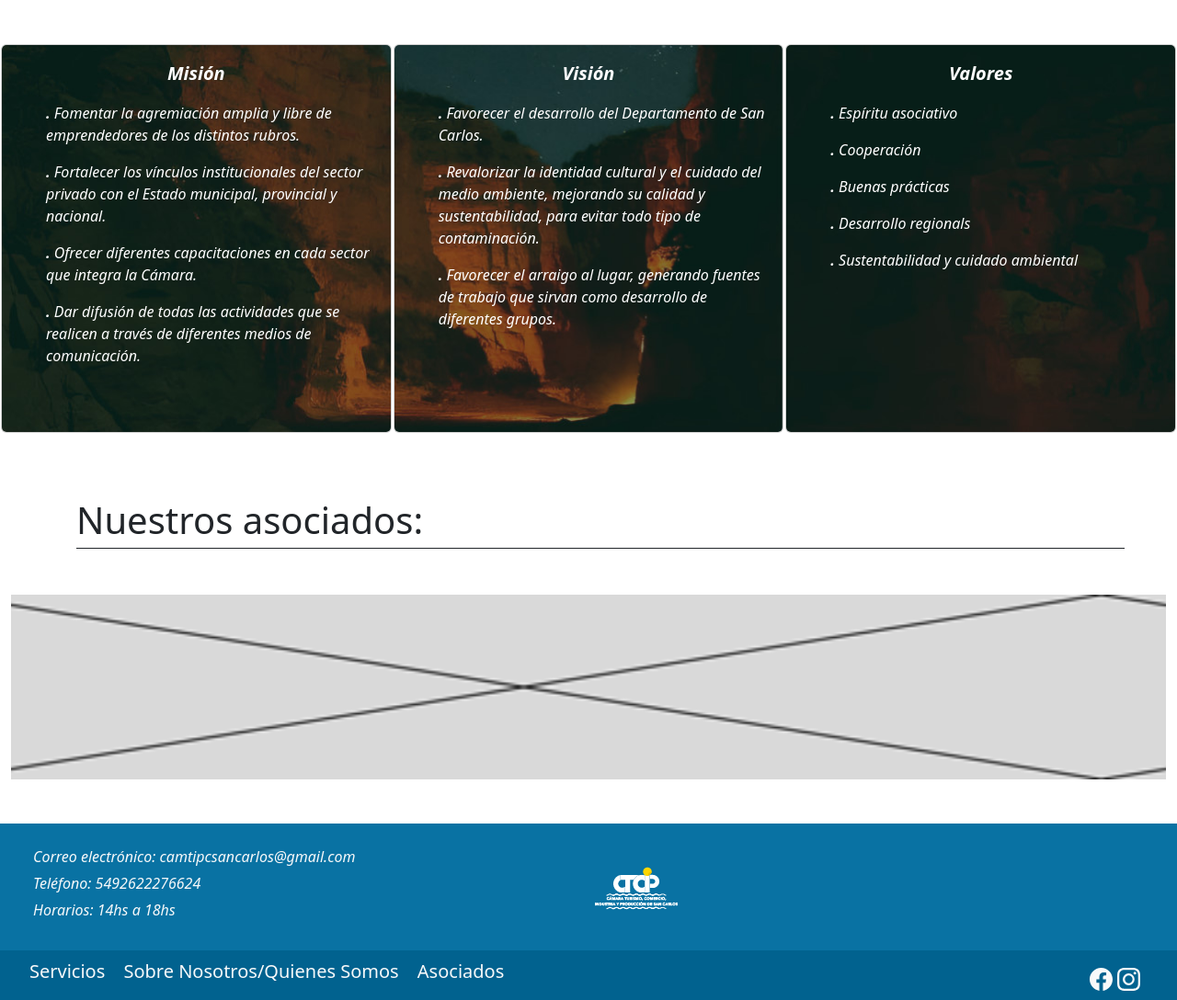
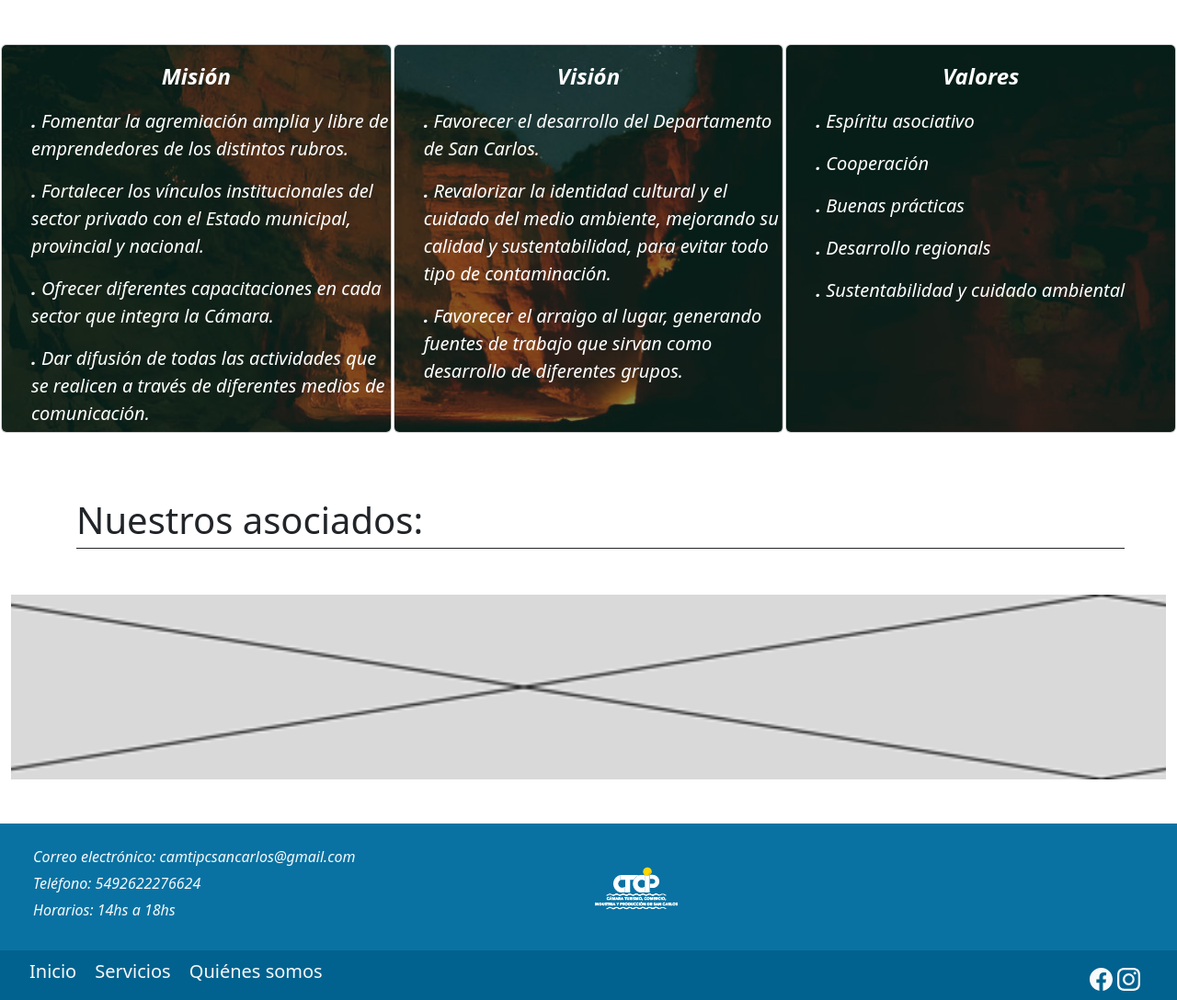
Before and after one commit to josecham/CamaraSanCarlos, a plain HTML site: page index.html in a window 1280 px wide. Shown: the part 927-2015 px from the top of the page at 92% size. Drawn offline with nearby package versions, Linux system fonts and the light colour scheme.

Commit message:
alta del proyecto3

```diff
--- a/css/style.css
+++ b/css/style.css
@@ -157,16 +157,3 @@ input:focus{
 .verdeOscuro{
   background-color: #0C3A2F;
 }
-
-body {
-  margin: 0;
-
-}
-
-footer {
-  margin: 0;
-}
-
-.verdeClaro{
-  background-color: #459A57;
-}
--- a/index.html
+++ b/index.html
@@ -24,7 +24,7 @@
     <div class="col-lg-12 ">
        <ul>
         <li>
-            <a class="" href="pages/contacto.html">clic en CONTACTO (prueba)</a>
+            <a class="" href="pages/contacto.html">clic en CONTACTO (prueba) va el Encabezado</a>
         </li>
        </ul>
     </div>
@@ -116,9 +116,9 @@
 
     <div class="card text-white">
         <img src="./img/img1.jpg" class="card-img" alt="...">
-        <div class="card-img-overlay">
-            <p class="fs-5  fst-italic text-center "> <b>Misión</b></p>
-            <ul class="fs-6  fst-italic">
+        <div class="card-img-overlay" style="padding-left: 0px;padding-right: 0px;">
+            <p class="fs-4  fst-italic text-center "> <b>Misión</b></p>
+            <ul class="fs-5  fst-italic">
                 <li>
                     <p><b>.</b> Fomentar la agremiación amplia y libre de emprendedores de los distintos rubros.</p>
                 </li>
@@ -143,10 +143,10 @@
 
     <div class="card text-white">
         <img src="./img/img2.jpg" class="card-img" alt="...">
-        <div class="card-img-overlay">
+        <div class="card-img-overlay" style="padding-left: 0px;padding-right: 0px;" >
 
-    <p class="fs-5  fst-italic text-center"> <b>Visión</b></p>
-    <ul class="fs-6  fst-italic ">
+    <p class="fs-4  fst-italic text-center"> <b>Visión</b></p>
+    <ul class="fs-5  fst-italic ">
         <li>
             <p><b>.</b> Favorecer el desarrollo del Departamento de San Carlos.
             </p>
@@ -168,10 +168,10 @@
 
     <div class="card text-white">
         <img src="./img/img3.jpg" class="card-img" alt="...">
-        <div class="card-img-overlay">
+        <div class="card-img-overlay" style="padding-left: 0px;padding-right: 0px;" >
 
-    <p class="fs-5  fst-italic text-center"> <b>Valores</b></p>
-    <ul class="fs-6  fst-italic">
+    <p class="fs-4  fst-italic text-center"> <b>Valores</b></p>
+    <ul class="fs-5  fst-italic">
         <li>
             <p><b>.</b> Espíritu asociativo</p>
         </li>
@@ -248,13 +248,13 @@
         <div class="col-lg-11   list-unstyled">
             <ul class="list-inline" style="margin-left: 20px;">
               <li class="list-inline-item">
+                <a class=" fs-5 me-md-2 link-light" href="../index.html">Inicio</a>
+              </li>
+              <li class="list-inline-item">
                 <a class=" fs-5 me-md-2 link-light" href="../index.html">Servicios</a>
               </li>
               <li class="list-inline-item">
-                <a class=" fs-5 me-md-2 link-light" href="../index.html">Sobre Nosotros/Quienes Somos</a>
-              </li>
-              <li class="list-inline-item">
-                <a class=" fs-5 me-md-2 link-light" href="../index.html">Asociados</a>
+                <a class=" fs-5 me-md-2 link-light" href="../index.html">Quiénes somos</a>
               </li>
           </ul>
           </div>
```
Also changed, not shown: pages/contacto.html (+7 -24 lines).
